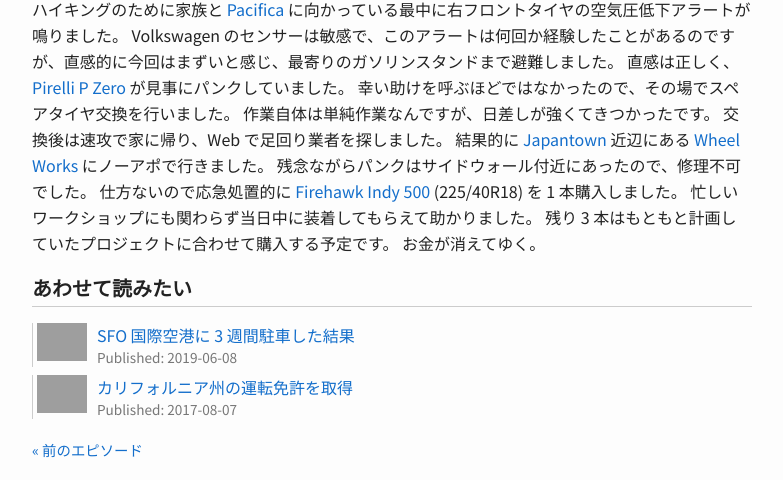
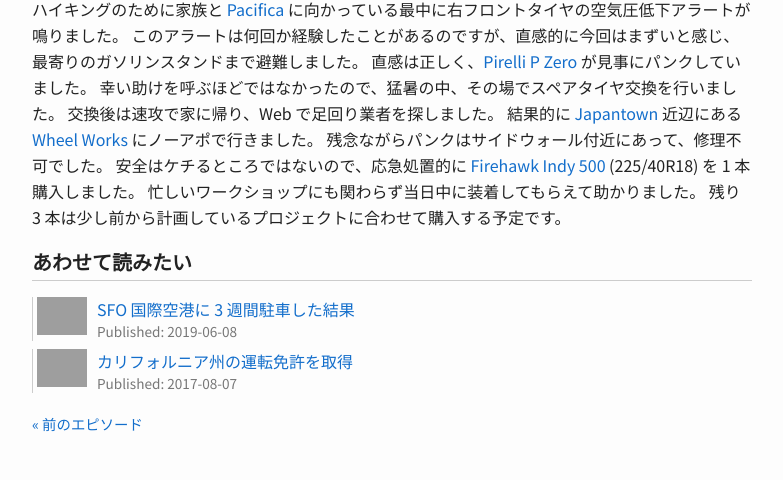
Before and after one commit to toru/ep.torumk.com, a Jekyll site: the page built from _posts/2019-06-23-gti-flat-tire.md, in a window 1280 px wide, cut to the strip 720-1200 px from the top of the page. Shown: the whole strip, without its empty margins (248-1031 px from the left). Built offline with Jekyll 4.4.1, drawn with Linux system fonts in a browser that asks for light colours; after the commit the page ends 1174 px from its top, so only the background shows below that; grey boxes are pictures that could not be loaded.

Commit message:
posts: refine last couple of episodes

```diff
--- a/_posts/2019-06-23-gti-flat-tire.md
+++ b/_posts/2019-06-23-gti-flat-tire.md
@@ -18,14 +18,12 @@
 ![gti-spare-tire]({{ site.image_store }}{{ page.images[0] }})
 
 ハイキングのために家族と [Pacifica](https://en.wikipedia.org/wiki/Pacifica,_California) に向かっている最中に右フロントタイヤの空気圧低下アラートが鳴りました。
-Volkswagen のセンサーは敏感で、このアラートは何回か経験したことがあるのですが、直感的に今回はまずいと感じ、最寄りのガソリンスタンドまで避難しました。
+このアラートは何回か経験したことがあるのですが、直感的に今回はまずいと感じ、最寄りのガソリンスタンドまで避難しました。
 直感は正しく、[Pirelli P Zero](https://www.pirelli.com/tyres/en-ww/car/find-your-tyres/products-sheet/p-zero) が見事にパンクしていました。
-幸い助けを呼ぶほどではなかったので、その場でスペアタイヤ交換を行いました。
-作業自体は単純作業なんですが、日差しが強くてきつかったです。
+幸い助けを呼ぶほどではなかったので、猛暑の中、その場でスペアタイヤ交換を行いました。
 交換後は速攻で家に帰り、Web で足回り業者を探しました。
 結果的に [Japantown](https://ja.wikipedia.org/wiki/%E3%82%B8%E3%83%A3%E3%83%91%E3%83%B3%E3%82%BF%E3%82%A6%E3%83%B3_(%E3%82%B5%E3%83%B3%E3%83%95%E3%83%A9%E3%83%B3%E3%82%B7%E3%82%B9%E3%82%B3)) 近辺にある [Wheel Works](https://www.yelp.com/biz/wheel-works-san-francisco-3) にノーアポで行きました。
-残念ながらパンクはサイドウォール付近にあったので、修理不可でした。
-仕方ないので応急処置的に [Firehawk Indy 500](https://www.firestonetire.com/tire/firehawk-indy-500) (225/40R18) を 1 本購入しました。
+残念ながらパンクはサイドウォール付近にあって、修理不可でした。
+安全はケチるところではないので、応急処置的に [Firehawk Indy 500](https://www.firestonetire.com/tire/firehawk-indy-500) (225/40R18) を 1 本購入しました。
 忙しいワークショップにも関わらず当日中に装着してもらえて助かりました。
-残り 3 本はもともと計画していたプロジェクトに合わせて購入する予定です。
-お金が消えてゆく。
+残り 3 本は少し前から計画しているプロジェクトに合わせて購入する予定です。
```
Also changed, not shown: _posts/2019-06-20-second-vaultskin-chelsea.md (+1 -1 lines).
